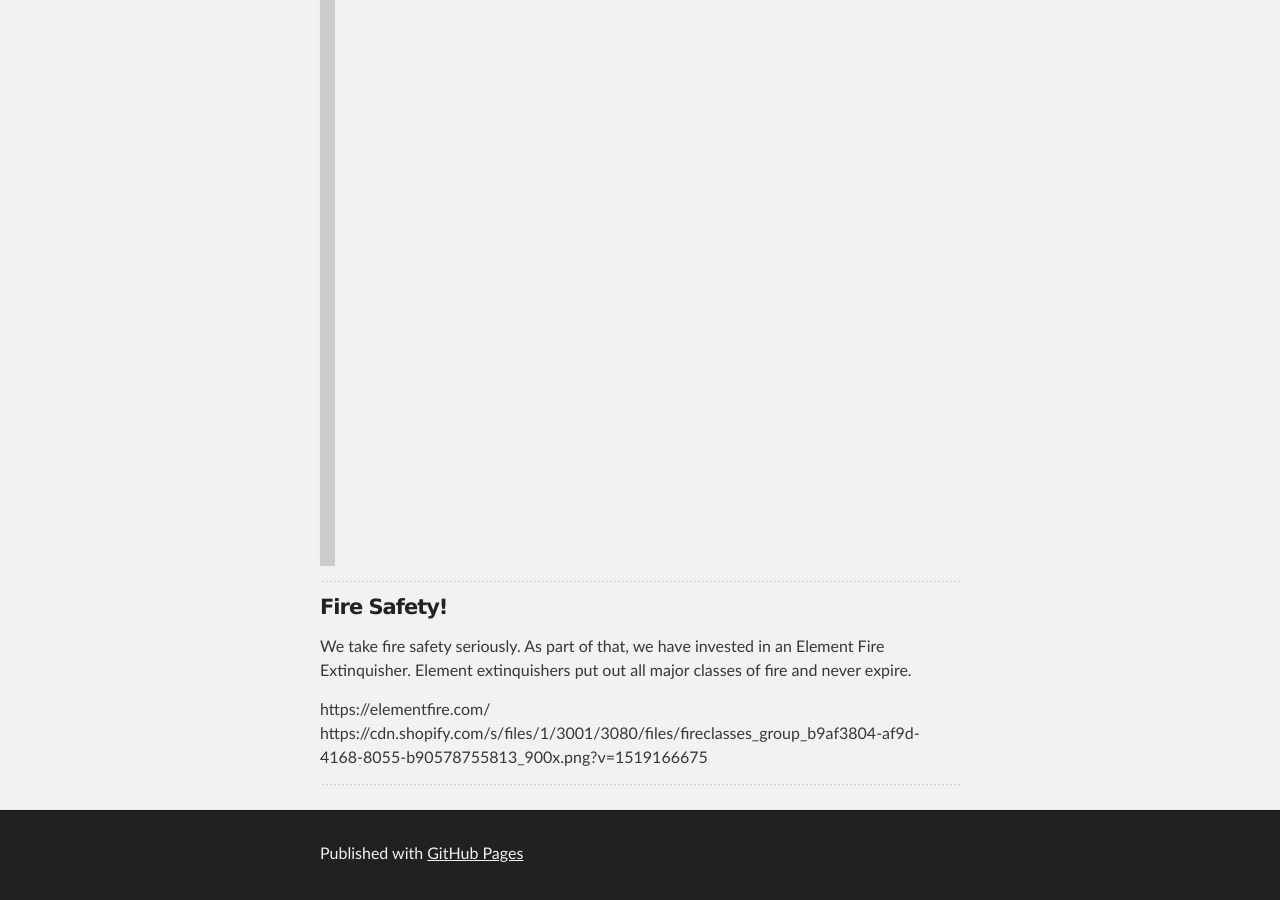
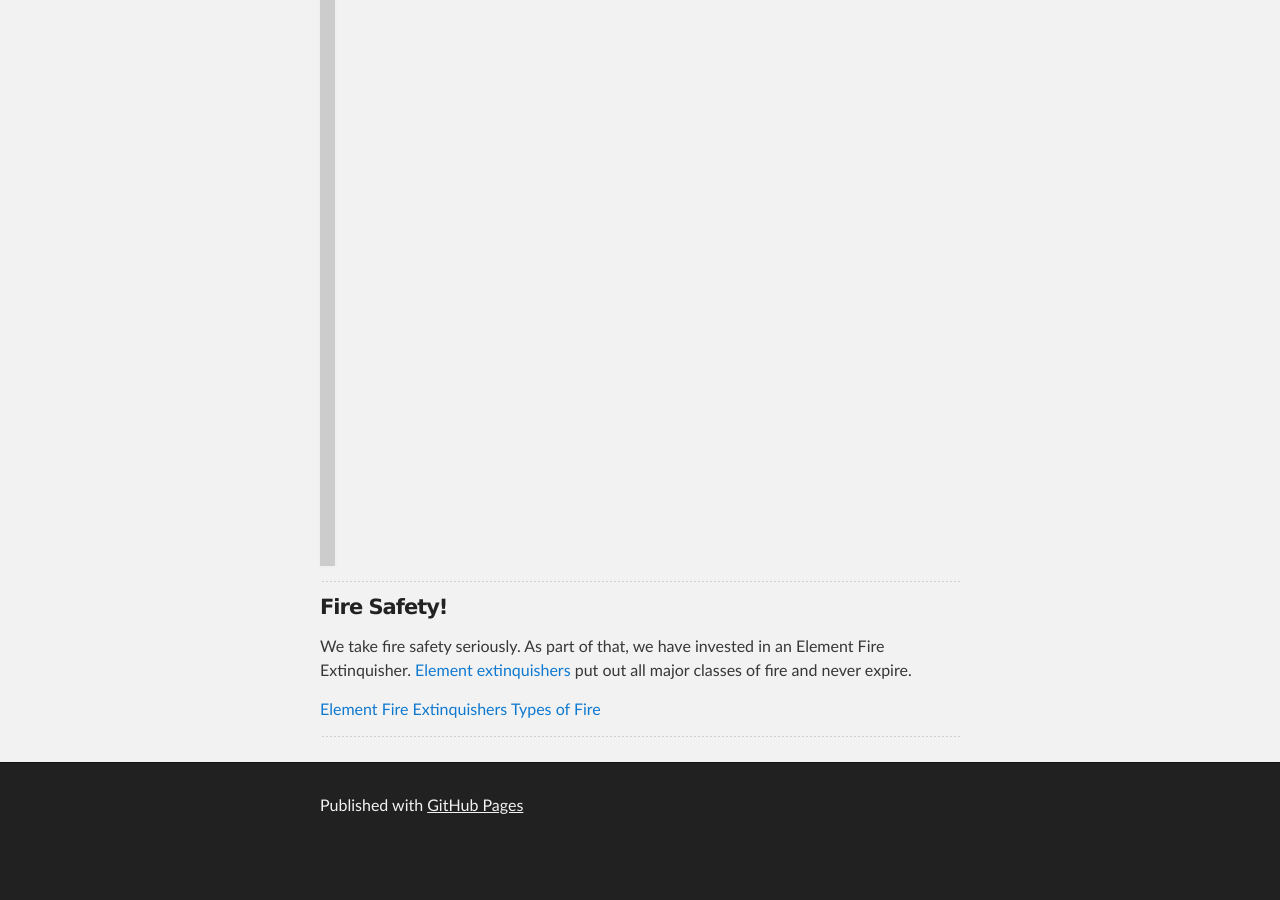
Before and after one commit to FRC900/ZebraSafeSite, a Jekyll site: the page built from index.md, in a window 1280 px wide and 900 px high, scrolled down 6195 px. Built offline with Jekyll 4.4.1, drawn with Linux system fonts in a browser that asks for light colours; after the commit the page ends 7047 px from its top, so only the background shows below that.

Commit message:
Update index.md

```diff
--- a/index.md
+++ b/index.md
@@ -16,8 +16,9 @@ layout: default
 
 * * *
 #### Fire Safety!
-We take fire safety seriously. As part of that, we have invested in an Element Fire Extinquisher. Element extinquishers put out all major classes of fire and never expire.
+We take fire safety seriously. As part of that, we have invested in an Element Fire Extinquisher. [Element extinquishers](https://elementfire.com/) put out all major classes of fire and never expire.
 
-https://elementfire.com/
-https://cdn.shopify.com/s/files/1/3001/3080/files/fireclasses_group_b9af3804-af9d-4168-8055-b90578755813_900x.png?v=1519166675
+[Element Fire Extinquishers](https://elementfire.com/)
+[Types of Fire](https://cdn.shopify.com/s/files/1/3001/3080/files/fireclasses_group_b9af3804-af9d-4168-8055-b90578755813_900x.png?v=1519166675 "Logo Title Text 1")
+
 * * *
```
